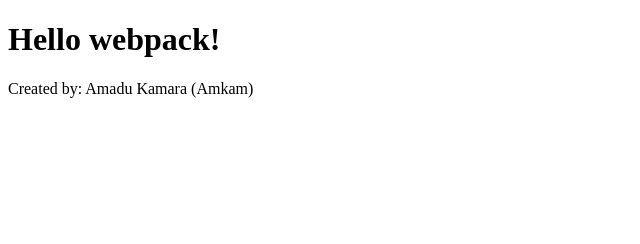
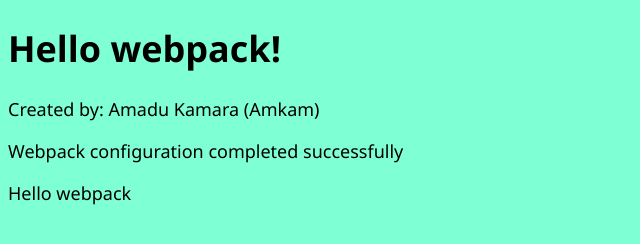
Before and after one commit to AmaduKamara/todo-list, a website built with webpack: page src/index.html in a window 1280 px wide. Shown: the whole page, without its empty margins (0-640 px from the left). Built offline with nearby package versions, Linux system fonts and the light colour scheme.

Commit message:
Completed setup for webpack

```diff
--- a/package.json
+++ b/package.json
@@ -2,7 +2,7 @@
   "name": "todo-list",
   "version": "1.0.0",
   "description": "\"To-do list\" is a tool that helps to organize your day. It simply lists the things that you need to do and allows you to mark them as complete",
-  "main": "index.js",
+  "private": true,
   "scripts": {
     "test": "echo \"Error: no test specified\" && exit 1",
     "build": "webpack",
--- a/src/index.html
+++ b/src/index.html
@@ -5,9 +5,11 @@
     <meta http-equiv="X-UA-Compatible" content="IE=edge" />
     <meta name="viewport" content="width=device-width, initial-scale=1.0" />
     <title>Amkam Todo List</title>
+    <link rel="stylesheet" href="main.css" />
   </head>
   <body>
     <h1>Hello webpack!</h1>
     <p>Created by: Amadu Kamara (Amkam)</p>
+    <p>Webpack configuration completed successfully</p>
   </body>
 </html>
--- a/src/index.js
+++ b/src/index.js
@@ -0,0 +1,13 @@
+import _ from 'lodash';
+import './main.css';
+
+function component() {
+  const element = document.createElement('div');
+  // Lodash, now imported by this script
+  element.innerHTML = _.join(['Hello', 'webpack'], ' ');
+  element.classList.add('hello');
+
+  return element;
+}
+
+document.body.appendChild(component());
--- /dev/null
+++ b/src/main.css
@@ -0,0 +1,5 @@
+body {
+  font-family: 'Segoe UI', Tahoma, Geneva, Verdana, sans-serif;
+  font-size: 18px;
+  background-color: aquamarine;
+}
```
Also changed, not shown: 1 other file.
